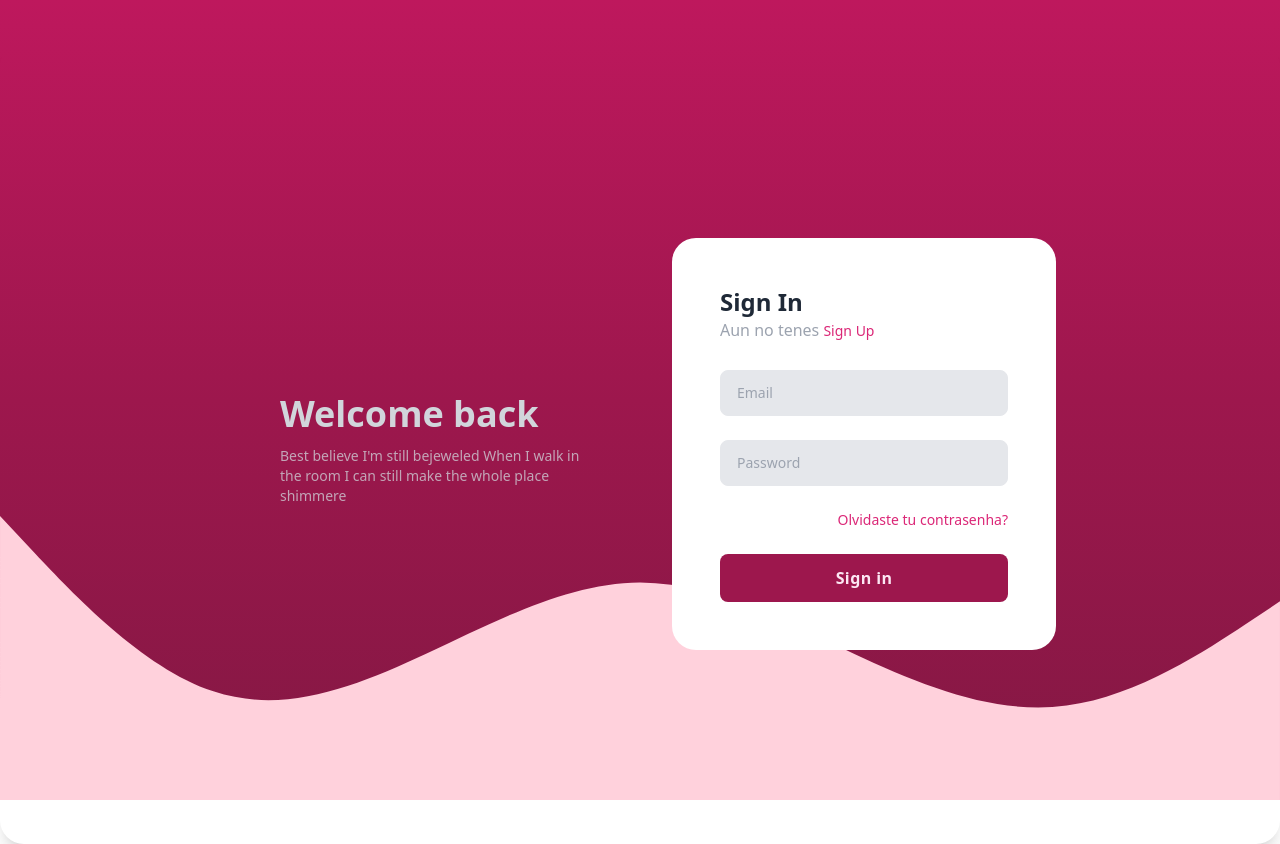
After one commit to alonsocsr/is2-e02, a Django app: page /login/ in a window 1280 px wide. The commit adds this page. Run offline with Django 5.2, Linux system fonts and the light colour scheme; style sheets or scripts are compiled from the project's sources.

Commit message:
Login #1 registro #2 y traduccion #6

```diff
--- a/cms/urls.py
+++ b/cms/urls.py
@@ -20,4 +20,5 @@ from django.urls import path, include
 urlpatterns = [
     path('admin/', admin.site.urls),
     path("", include('home.urls')),
+    path("", include('allauth.urls')),
 ]
--- a/tailwind.config.js
+++ b/tailwind.config.js
@@ -2,7 +2,9 @@
 module.exports = {
   content: [
     './**/templates/*.html',
-    './templates/home/home.html'
+    './templates/home/home.html',
+    './templates/account/login.html',
+    './templates/**/*.html',
   ],
   theme: {
     extend: {},
--- /dev/null
+++ b/templates/account/login.html
@@ -0,0 +1,68 @@
+{% extends "base.html" %}
+{% load static %}
+{% load i18n %}
+{% load allauth account %}
+
+{% block title %}
+    Sign In
+{% endblock %}
+
+{% block content %}
+   <!-- component -->
+<link href="{% static 'css/tailwind.min.css' %}" rel="stylesheet">
+
+<div class="bg-pink-900 absolute top-0 left-0 bg-gradient-to-b from-pink-700 via-pink-800 to-pink-900 bottom-0 leading-5 h-full w-full overflow-hidden"></div>
+
+<div class="relative min-h-screen sm:flex sm:flex-row justify-center bg-transparent rounded-3xl shadow-xl">
+    <div class="flex-col flex self-center lg:px-14 sm:max-w-4xl xl:max-w-md z-10">
+        <div class="self-start hidden lg:flex flex-col text-gray-300">
+            <h1 class="my-3 font-semibold text-4xl">Welcome back</h1>
+            <p class="pr-3 text-sm opacity-75">Best believe I'm still bejeweled
+                When I walk in the room
+                I can still make the whole place shimmere</p>
+        </div>
+    </div>
+    <div class="flex justify-center self-center z-10">
+        <div class="p-12 bg-white mx-auto rounded-3xl w-96">
+            <div class="mb-7">
+                <h3 class="font-semibold text-2xl text-gray-800">Sign In</h3>
+
+                <p class="text-gray-400">Aun no tenes <a href="{% url 'account_signup' %}" class="text-sm text-pink-600 hover:text-pink-600">Sign Up</a></p>
+            </div>
+            <form method="post" action="{% url 'account_login' %}">
+                {% csrf_token %}
+                <div class="space-y-6">
+                    {% if form.non_field_errors %}
+                        <div class="text-red-500">{{ form.non_field_errors }}</div>
+                    {% endif %}
+                    <div>
+                        <label for="id_login" class="sr-only">Email</label>
+                        <input id="id_login" name="login" type="email" placeholder="Email" class="w-full text-sm px-4 py-3 bg-gray-200 focus:bg-gray-100 border border-gray-200 rounded-lg focus:outline-none focus:border-pink-400" value="{{ form.login.value |default_if_none:''  }}" required>
+                    </div>
+                    <div class="relative">
+                        <label for="id_password" class="sr-only">Password</label>
+                        <input id="id_password" name="password" type="password" placeholder="Password" class="text-sm text-black-200 px-4 py-3 rounded-lg w-full bg-gray-200 focus:bg-gray-100 border border-gray-200 focus:outline-none focus:border-pink-400" required>
+                    </div>
+                    <div class="flex items-center justify-between">
+                        <div class="text-sm ml-auto">
+                            <a href="{% url 'account_reset_password' %}" class="text-pink-600 hover:text-pink-500">Olvidaste tu contrasenha?</a>
+                        </div>
+                    </div>
+                    <div>
+                        <button type="submit" class="w-full flex justify-center bg-pink-800 hover:bg-pink-700 text-pink-100 p-3 rounded-lg tracking-wide font-semibold cursor-pointer transition ease-in duration-500">
+                            Sign in
+                        </button>
+                    </div>
+                </div>
+                {{ redirect_field }}
+            </form>
+                <!-- no se incluye socialaccount, ni login by code ni passkey login -->
+        </div>
+    </div>
+</div>
+<svg class="absolute bottom-0 left-0" xmlns="http://www.w3.org/2000/svg" viewBox="0 0 1440 320">
+    <path fill="#ffd1dc" fill-opacity="1" d="M0,0L40,42.7C80,85,160,171,240,197.3C320,224,400,192,480,154.7C560,117,640,75,720,74.7C800,75,880,117,960,154.7C1040,192,1120,224,1200,213.3C1280,203,1360,149,1400,122.7L1440,96L1440,320L1400,320C1360,320,1280,320,1200,320C1120,320,1040,320,960,320C880,320,800,320,720,320C640,320,560,320,480,320C400,320,320,320,240,320C160,320,80,320,40,320L0,320Z"></path>
+</svg>
+<script src="https://cdn.jsdelivr.net/gh/alpinejs/alpine@v2.x.x/dist/alpine.js"></script>
+
+{% endblock %}
--- a/templates/base.html
+++ b/templates/base.html
@@ -6,9 +6,24 @@
   <meta charset="UTF-8">
   <meta name="viewport" content="width=device-width, initial-scale=1.0">
   <title>{% block title %}{% endblock %}</title>
-  <link href="{% static "css/output.css" %}" rel="stylesheet">
+  <link href="{% static 'css/output.css' %}" rel="stylesheet">
+  <style>
+    .btn {
+      display: inline-block;
+      padding: 10px 20px;
+      color: #fff;
+      background-color: #be185d;
+      border-radius: 8px;
+    }
+
+  </style>
 </head>
 <body>
+  {% if request.user.is_authenticated %}
+    <a href="{% url 'account_logout' %}" class="btn">Logout</a>
+  {% else %}
+    <a href="{% url 'account_login' %}" class="btn">Login</a>
+  {% endif %}
 
   {% block content %}
   {% endblock content %}
```
Also changed, not shown: cms/settings.py (+46 -6 lines), templates/account/password_reset.html (added, +46 -0 lines), templates/account/signup.html (added, +66 -0 lines).
